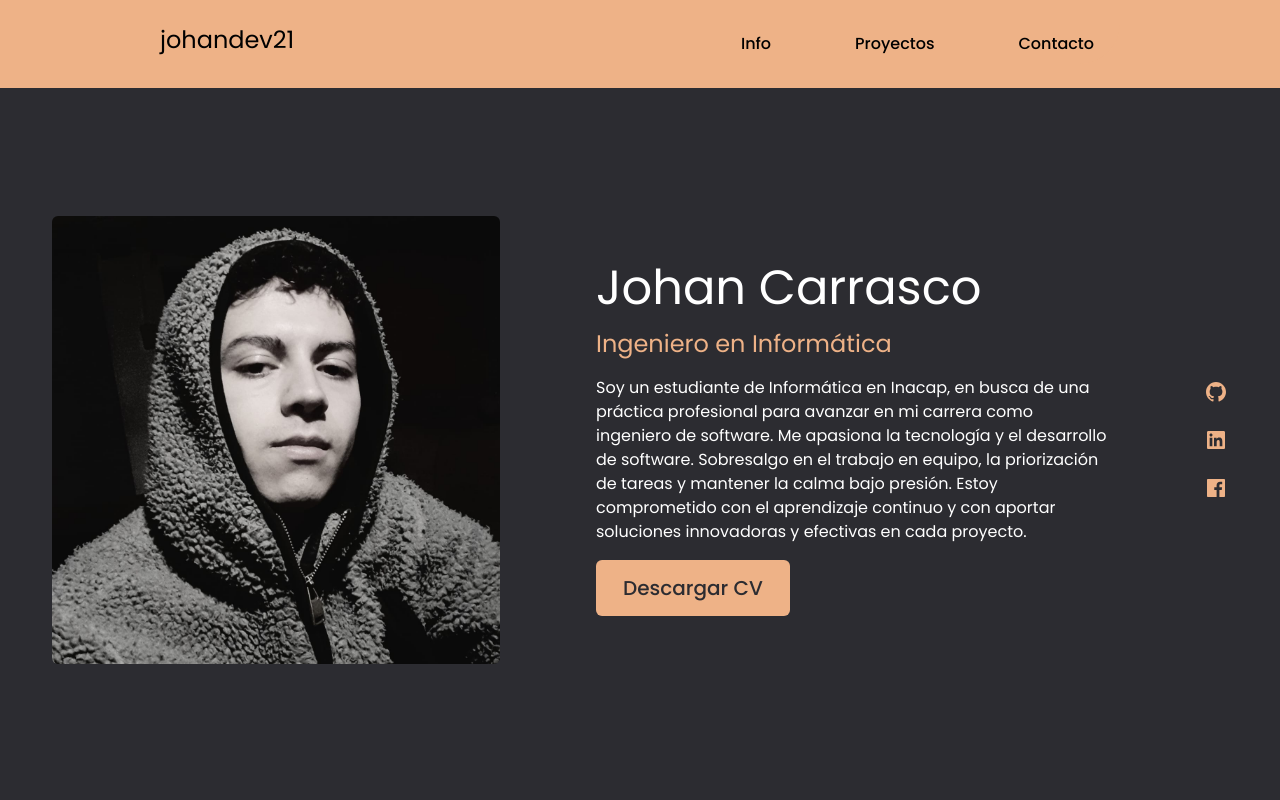
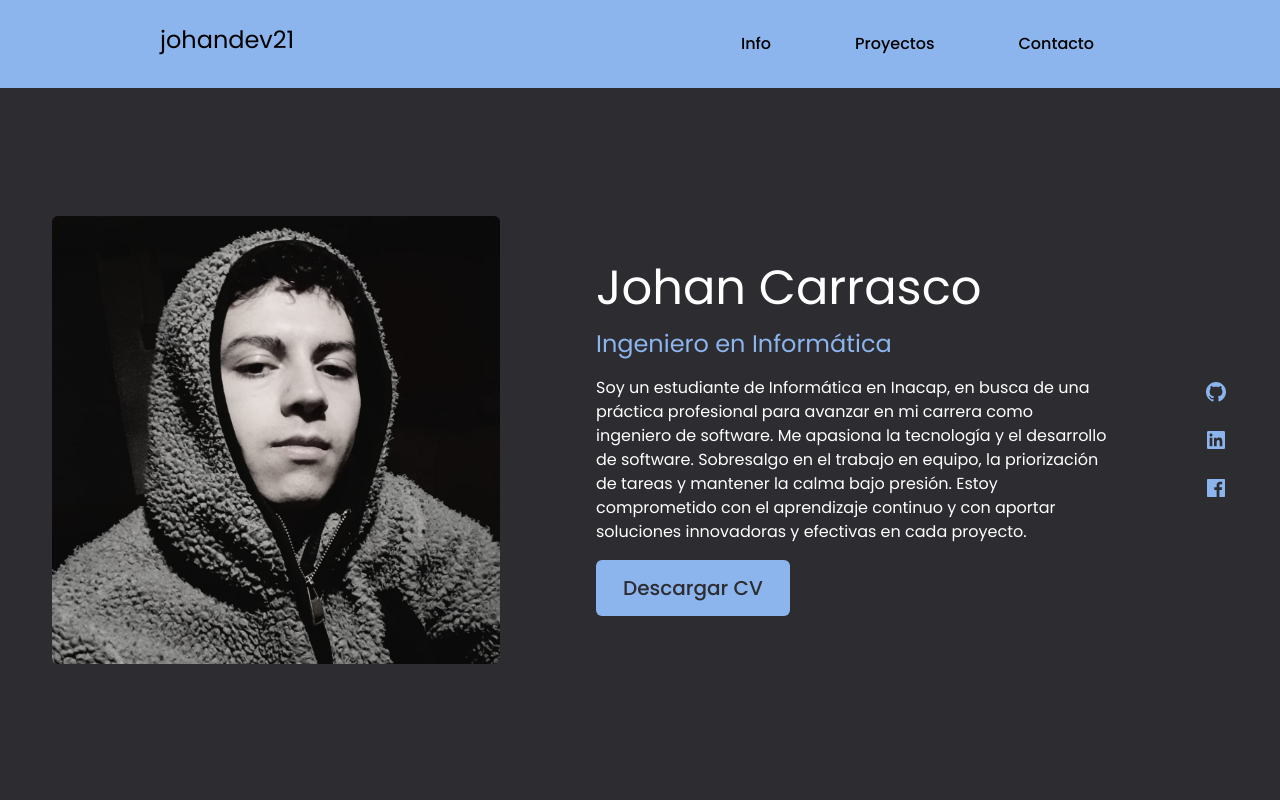
Before and after one commit to johan2160/Portfolio, a React (Vite) app: page / in a window 1280 px wide. Shown: the top 800 px of the page. Built offline with nearby package versions, Linux system fonts and the light colour scheme.

Commit message:
chore(tailwind): update theme colors and format config file
- Updated primary color to #8db5ed, selection background to #40536d, and selection text to #fff.
- Reformatted the TailwindCSS config file for consistency.

```diff
--- a/tailwind.config.js
+++ b/tailwind.config.js
@@ -1,43 +1,40 @@
 /** @type {import('tailwindcss').Config} */
 export default {
-  content: [
-    "./index.html",
-    "./src/**/*.{js,ts,jsx,tsx}",
-  ],
+  content: ["./index.html", "./src/**/*.{js,ts,jsx,tsx}"],
   theme: {
     extend: {
       colors: {
-        'text': '#E9E9EC',
-        'background': '#2C2C31',
-        'primary': '#eeb287',
-        'selectionbg': '#b8b2a6',
-        'selectiontxt': '#000',
-        'darkgrey': '#222222',
-        'required': '#FF3F15',
-        'label': '#CECECE',
-        'tailwindbg': '#0b1120',
-        'tailwindcolor': '#38bdf8',
-        'reactbg': '#23272f',
-        'reactcolor': '#58c4dc',
-        'bootstrapbg': '#553d7b',
-        'bootstrapcolor': '#ffffff',
-        'nodejsbg': '#ffffff',
-        'nodejscolor': '#66a266',
-        'jsbg': '#f7e018',
-        'jscolor': '#000000',
-        'cssbg': '#264de4',
-        'csscolor': '#ffffff',
-        'htmlbg': '#e44d26',
-        'htmlcolor': '#ffffff',
-        'githubcolor': '#ffffff',
+        text: "#E9E9EC",
+        background: "#2C2C31",
+        primary: "#8db5ed",
+        selectionbg: "#40536d",
+        selectiontxt: "#fff",
+        darkgrey: "#222222",
+        required: "#FF3F15",
+        label: "#CECECE",
+        tailwindbg: "#0b1120",
+        tailwindcolor: "#38bdf8",
+        reactbg: "#23272f",
+        reactcolor: "#58c4dc",
+        bootstrapbg: "#553d7b",
+        bootstrapcolor: "#ffffff",
+        nodejsbg: "#ffffff",
+        nodejscolor: "#66a266",
+        jsbg: "#f7e018",
+        jscolor: "#000000",
+        cssbg: "#264de4",
+        csscolor: "#ffffff",
+        htmlbg: "#e44d26",
+        htmlcolor: "#ffffff",
+        githubcolor: "#ffffff",
       },
       fontFamily: {
-        poppins: ['Poppins', 'sans-serif'],
+        poppins: ["Poppins", "sans-serif"],
       },
       transitionProperty: {
-        'position': 'left, right',
-      }
+        position: "left, right",
+      },
     },
   },
   plugins: [],
-}
+};
```
